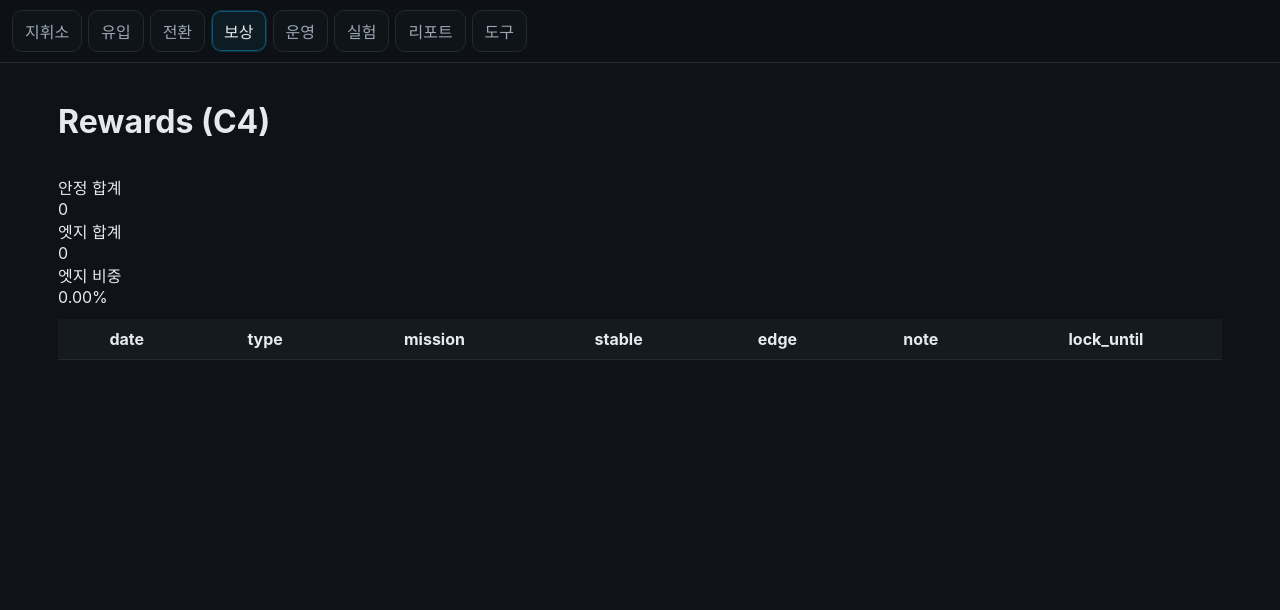
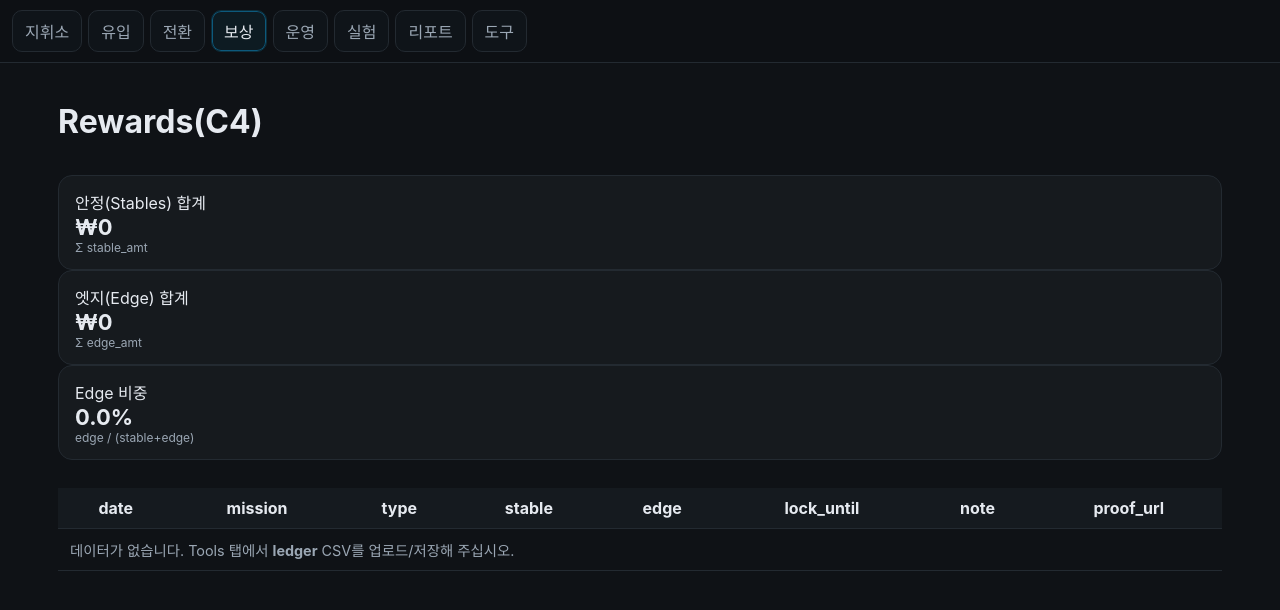
Before and after one commit to sht27363838-glitch/zp-v3.0, a Next.js app: page /rewards in a window 1280 px wide. Shown: the top 610 px of the page. Built offline with nearby package versions, Linux system fonts and the light colour scheme.

Commit message:
Update page.tsx

```diff
--- a/app/(tabs)/rewards/page.tsx
+++ b/app/(tabs)/rewards/page.tsx
@@ -1,85 +1,96 @@
-'use client'
-import React, {useMemo} from 'react'
-import { readCsvLS, parseCsv, type CsvRows } from '../../_lib/readCsv'
-import { num, fmt, pct } from '../../_lib/num'
+'use client';
 
-type LedgerRow = {
-  date?: string
-  type?: string
-  mission?: string
-  stable?: string
-  edge?: string
-  stable_amt?: string
-  edge_amt?: string
-  note?: string
-  lock_until?: string
-}
+import React, { useMemo } from 'react';
+import { readCsvLS, parseCsv, type CsvRows } from '../../_lib/readCsv';
+import { num, fmt } from '../../_lib/num';
 
-export default function RewardsPage(){
-  const raw = readCsvLS('ledger') || ''
-  const data: CsvRows = useMemo(
-    () => (raw ? parseCsv(raw) : { headers: [], rows: [] }),
-    [raw]
-  )
-  const rows = data.rows as LedgerRow[]
+type LRow = {
+  date?: string;
+  quest_id?: string;
+  mission?: string;
+  type?: string; // daily/weekly/monthly
+  stable_amt?: string | number;
+  stable?: string | number; // 컬럼명이 stable인 경우도 대응
+  edge_amt?: string | number;
+  edge?: string | number;   // 컬럼명이 edge인 경우도 대응
+  lock_until?: string;
+  proof_url?: string;
+  note?: string;
+};
 
-  let stableSum = 0, edgeSum = 0
-  for (const r of rows) {
-    // v2 호환(stable_amt/edge_amt) + v3(stable/edge)
-    const st = num(r.stable ?? r.stable_amt)
-    const eg = num(r.edge ?? r.edge_amt)
-    stableSum += st
-    edgeSum   += eg
+export default function RewardsPage() {
+  // 1) CSV 로드
+  const raw = readCsvLS('ledger') || '';
+
+  // 2) ✅ parseCsv는 CsvRows(=배열) 반환 → 기본값도 항상 []
+  const rows: CsvRows = useMemo(() => (raw ? parseCsv(raw) : []), [raw]);
+
+  // 3) 합계
+  let stable = 0, edge = 0;
+  for (const r of rows as LRow[]) {
+    stable += num((r.stable_amt ?? r.stable) as any);
+    edge   += num((r.edge_amt ?? r.edge) as any);
   }
-  const total = stableSum + edgeSum
-  const edgeShare = total ? edgeSum/total : 0
+  const total = stable + edge;
+  const edgeShare = total ? edge / total : 0;
 
   return (
     <div className="page">
-      <h1>Rewards (C4)</h1>
+      <h1>Rewards(C4)</h1>
 
-      <div className="kpi-grid">
-        <KpiTile label="안정 합계" value={fmt(stableSum)} />
-        <KpiTile label="엣지 합계" value={fmt(edgeSum)} />
-        <KpiTile label="엣지 비중" value={pct(edgeShare)} />
+      <div className="grid" style={{gridTemplateColumns:'repeat(3, minmax(0,1fr))', gap:12}}>
+        <Card label="안정(Stables) 합계" value={`₩${fmt(stable)}`} sub="Σ stable_amt" />
+        <Card label="엣지(Edge) 합계" value={`₩${fmt(edge)}`} sub="Σ edge_amt" />
+        <Card label="Edge 비중" value={(edgeShare*100).toFixed(1)+'%'} sub="edge / (stable+edge)" />
       </div>
 
-      <div className="table-wrap" style={{maxHeight:480, overflow:'auto'}}>
-        <table className="table">
+      <div style={{marginTop:16, maxHeight: 420, overflow:'auto'}}>
+        <table className="table compact">
           <thead>
             <tr>
-              <th>date</th><th>type</th><th>mission</th>
-              <th>stable</th><th>edge</th><th>note</th><th>lock_until</th>
+              <th>date</th>
+              <th>mission</th>
+              <th>type</th>
+              <th>stable</th>
+              <th>edge</th>
+              <th>lock_until</th>
+              <th>note</th>
+              <th>proof_url</th>
             </tr>
           </thead>
           <tbody>
-            {rows.map((r,i)=>{
-              const st = num(r.stable ?? r.stable_amt)
-              const eg = num(r.edge ?? r.edge_amt)
-              return (
-                <tr key={i}>
-                  <td>{r.date||''}</td>
-                  <td>{r.type||''}</td>
-                  <td>{r.mission||''}</td>
-                  <td>{fmt(st)}</td>
-                  <td>{fmt(eg)}</td>
-                  <td>{r.note||''}</td>
-                  <td>{r.lock_until||''}</td>
-                </tr>
-              )
-            })}
+            {(rows as LRow[]).map((r, i) => (
+              <tr key={i}>
+                <td>{r.date || ''}</td>
+                <td>{r.mission || r.quest_id || ''}</td>
+                <td>{r.type || ''}</td>
+                <td>{fmt(num((r.stable_amt ?? r.stable) as any))}</td>
+                <td>{fmt(num((r.edge_amt ?? r.edge) as any))}</td>
+                <td>{r.lock_until || ''}</td>
+                <td>{r.note || ''}</td>
+                <td>{r.proof_url || ''}</td>
+              </tr>
+            ))}
+            {rows.length === 0 && (
+              <tr>
+                <td colSpan={8} className="muted">
+                  데이터가 없습니다. Tools 탭에서 <b>ledger</b> CSV를 업로드/저장해 주십시오.
+                </td>
+              </tr>
+            )}
           </tbody>
         </table>
       </div>
     </div>
-  )
+  );
 }
 
-function KpiTile({label, value}:{label:string; value:string}){
+function Card({label, value, sub}:{label:string; value:string; sub?:string}){
   return (
-    <div className="kpi-tile">
-      <div className="kpi-label">{label}</div>
-      <div className="kpi-value">{value}</div>
+    <div className="card">
+      <div className="label">{label}</div>
+      <div className="value" style={{fontSize:22, fontWeight:700}}>{value}</div>
+      {sub && <div className="muted" style={{fontSize:12}}>{sub}</div>}
     </div>
-  )
+  );
 }
```
